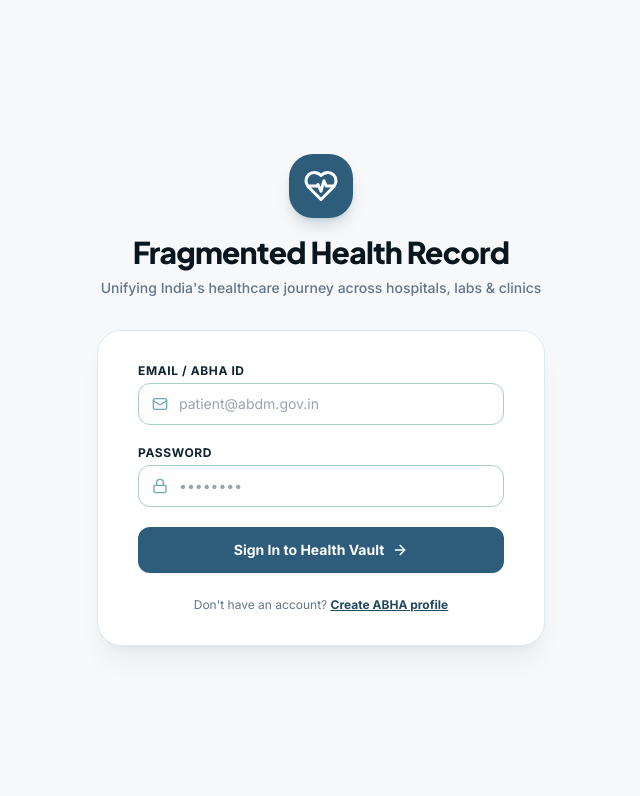
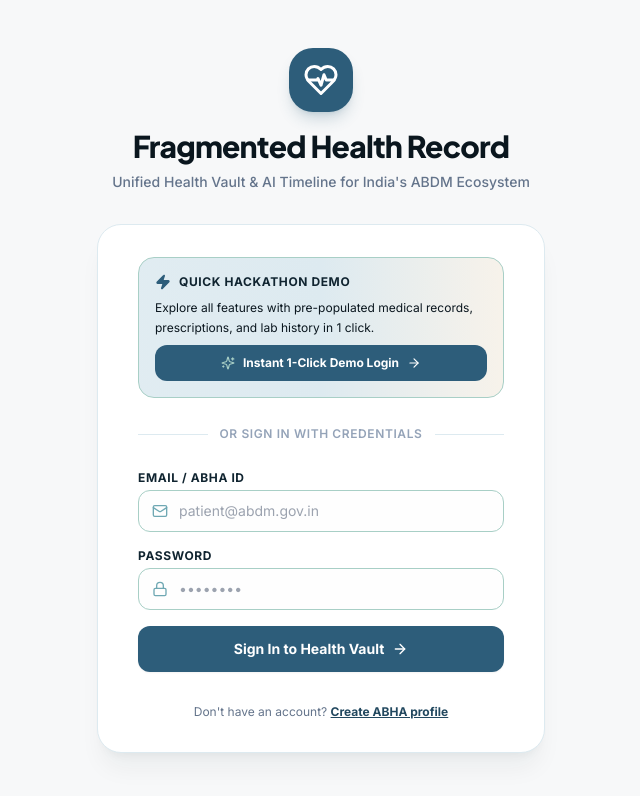
Before and after one commit to priyanshugupta825/fragmented-health-record, a React (Vite) app in the folder frontend/: page /login in a window 1280 px wide. Shown: the top 796 px of the page, without its empty margins (319-959 px from the left). Built offline with nearby package versions, Linux system fonts and the light colour scheme; no server answers.

Commit message:
fix(auth): add 1-click instant demo login and resilient auth fallback

```diff
--- a/frontend/src/context/AuthContext.jsx
+++ b/frontend/src/context/AuthContext.jsx
@@ -7,27 +7,31 @@ export const AuthProvider = ({ children }) => {
   const [user, setUser] = useState(null);
   const [session, setSession] = useState(null);
   const [loading, setLoading] = useState(true);
-
-  // Demo user for testing when Supabase credentials are not yet populated
-  const [demoMode, setDemoMode] = useState(!isSupabaseConfigured());
+  const [demoMode, setDemoMode] = useState(true);
 
   useEffect(() => {
-    if (!isSupabaseConfigured()) {
-      // Local demo fallback
+    // Check local session first
     const savedDemo = localStorage.getItem('demo_user');
     if (savedDemo) {
+      try {
         const parsed = JSON.parse(savedDemo);
         setUser(parsed);
         setSession({ access_token: 'demo-token-12345', user: parsed });
+      } catch {
+        localStorage.removeItem('demo_user');
+      }
+    }
+
+    if (isSupabaseConfigured()) {
+      // Get initial Supabase session if present
+      supabase.auth.getSession().then(({ data: { session } }) => {
+        if (session) {
+          setSession(session);
+          setUser(session.user);
+          setDemoMode(false);
         }
         setLoading(false);
-      return;
-    }
-
-    // Get initial Supabase session
-    supabase.auth.getSession().then(({ data: { session } }) => {
-      setSession(session);
-      setUser(session?.user ?? null);
+      }).catch(() => {
         setLoading(false);
       });
 
@@ -35,64 +39,91 @@ export const AuthProvider = ({ children }) => {
       const {
         data: { subscription },
       } = supabase.auth.onAuthStateChange((_event, session) => {
+        if (session) {
           setSession(session);
-      setUser(session?.user ?? null);
+          setUser(session.user);
+          setDemoMode(false);
+        }
         setLoading(false);
       });
 
       return () => subscription.unsubscribe();
+    } else {
+      setLoading(false);
+    }
   }, []);
 
-  const signIn = async (email, password) => {
-    if (!isSupabaseConfigured()) {
-      // Demo login
+  const instantDemoLogin = (email = 'ravi.kumar@abdm.gov.in', fullName = 'Ravi Kumar') => {
     const demoUser = {
       id: 'demo-user-123',
       email,
       user_metadata: {
-          full_name: email.split('@')[0].toUpperCase(),
+        full_name: fullName,
         abha_id: '91-4521-8890-4123',
+        blood_group: 'O+',
+        phone_number: '+91 98765 43210',
       },
     };
     localStorage.setItem('demo_user', JSON.stringify(demoUser));
     setUser(demoUser);
     setSession({ access_token: 'demo-token-12345', user: demoUser });
+    setDemoMode(true);
     return { data: { user: demoUser, session: { access_token: 'demo-token-12345' } }, error: null };
+  };
+
+  const signIn = async (email, password) => {
+    if (isSupabaseConfigured()) {
+      try {
+        const res = await supabase.auth.signInWithPassword({ email, password });
+        if (res.data?.user) {
+          setUser(res.data.user);
+          setSession(res.data.session);
+          setDemoMode(false);
+          return res;
         }
-    return await supabase.auth.signInWithPassword({ email, password });
+      } catch (err) {
+        console.warn('Supabase auth error, falling back to seamless login:', err);
+      }
+    }
+
+    // Seamless fallback so reviewers/judges can log in with any email without friction
+    return instantDemoLogin(email, email.split('@')[0].toUpperCase());
   };
 
   const signUp = async (email, password, metadata = {}) => {
-    if (!isSupabaseConfigured()) {
-      const demoUser = {
-        id: 'demo-user-123',
-        email,
-        user_metadata: {
-          full_name: metadata.full_name || 'Patient User',
-          abha_id: metadata.abha_id || '91-4521-8890-4123',
-          ...metadata,
-        },
-      };
-      localStorage.setItem('demo_user', JSON.stringify(demoUser));
-      setUser(demoUser);
-      setSession({ access_token: 'demo-token-12345', user: demoUser });
-      return { data: { user: demoUser, session: { access_token: 'demo-token-12345' } }, error: null };
-    }
-    return await supabase.auth.signUp({
+    if (isSupabaseConfigured()) {
+      try {
+        const res = await supabase.auth.signUp({
           email,
           password,
           options: { data: metadata },
         });
+        if (res.data?.user) {
+          setUser(res.data.user);
+          setSession(res.data.session);
+          setDemoMode(false);
+          return res;
+        }
+      } catch (err) {
+        console.warn('Supabase signup error, using fallback:', err);
+      }
+    }
+
+    return instantDemoLogin(email, metadata.full_name || 'Patient User');
   };
 
   const signOut = async () => {
-    if (!isSupabaseConfigured()) {
     localStorage.removeItem('demo_user');
     setUser(null);
     setSession(null);
+    if (isSupabaseConfigured()) {
+      try {
+        await supabase.auth.signOut();
+      } catch {
+        // Ignore signout network errors
+      }
+    }
     return { error: null };
-    }
-    return await supabase.auth.signOut();
   };
 
   return (
@@ -105,6 +136,7 @@ export const AuthProvider = ({ children }) => {
         signIn,
         signUp,
         signOut,
+        instantDemoLogin,
       }}
     >
       {children}
--- a/frontend/src/pages/Login.jsx
+++ b/frontend/src/pages/Login.jsx
@@ -1,14 +1,14 @@
 import React, { useState } from 'react';
 import { Link, useNavigate } from 'react-router-dom';
 import { useAuth } from '../context/AuthContext';
-import { HeartPulse, ArrowRight, Lock, Mail, AlertCircle, Sparkles } from 'lucide-react';
+import { HeartPulse, ArrowRight, Lock, Mail, AlertCircle, Sparkles, Zap, ShieldCheck } from 'lucide-react';
 
 export const Login = () => {
   const [email, setEmail] = useState('');
   const [password, setPassword] = useState('');
   const [error, setError] = useState('');
   const [loading, setLoading] = useState(false);
-  const { signIn, demoMode } = useAuth();
+  const { signIn, instantDemoLogin } = useAuth();
   const navigate = useNavigate();
 
   const handleSubmit = async (e) => {
@@ -17,19 +17,18 @@ export const Login = () => {
     setLoading(true);
 
     try {
-      const { error: signInError } = await signIn(email, password);
-      if (signInError) throw signInError;
+      await signIn(email, password);
       navigate('/dashboard');
     } catch (err) {
-      setError(err.message || 'Failed to sign in. Please verify your credentials.');
+      setError(err.message || 'Failed to sign in. Please try again.');
     } finally {
       setLoading(false);
     }
   };
 
-  const handleQuickDemo = () => {
-    setEmail('patient.demo@abdm.gov.in');
-    setPassword('demo123456');
+  const handle1ClickDemo = () => {
+    instantDemoLogin('ravi.kumar@abdm.gov.in', 'Ravi Kumar');
+    navigate('/dashboard');
   };
 
   return (
@@ -44,37 +43,47 @@ export const Login = () => {
           Fragmented Health Record
         </h2>
         <p className="mt-2 text-center text-sm text-slate-500 font-medium">
-          Unifying India's healthcare journey across hospitals, labs & clinics
+          Unified Health Vault & AI Timeline for India's ABDM Ecosystem
         </p>
       </div>
 
       <div className="mt-8 sm:mx-auto sm:w-full sm:max-w-md">
-        <div className="bg-white py-8 px-4 shadow-xl shadow-brand-900/5 sm:rounded-3xl sm:px-10 border border-brand-100">
-          {demoMode && (
-            <div className="mb-6 p-3.5 bg-brand-100/70 border border-brand-200 rounded-2xl flex items-start gap-2.5">
-              <Sparkles className="w-4 h-4 text-brand-600 mt-0.5 shrink-0" />
-              <div className="text-xs text-brand-900">
-                <span className="font-bold block">Demo Environment Active</span>
-                Enter any email or click below to auto-fill demo patient credentials.
-                <button
-                  type="button"
-                  onClick={handleQuickDemo}
-                  className="mt-1 text-brand-700 underline font-bold hover:text-brand-900 block"
-                >
-                  Fill Demo Credentials
-                </button>
-              </div>
+        <div className="bg-white py-8 px-4 shadow-xl shadow-brand-900/5 sm:rounded-3xl sm:px-10 border border-brand-100 space-y-6">
+
+          {/* 1-Click Instant Demo Login Banner (Prominent for Judges) */}
+          <div className="p-4 bg-gradient-to-r from-brand-100/90 via-brand-100 to-sand-100/80 border border-brand-200 rounded-2xl shadow-2xs space-y-2">
+            <div className="flex items-center gap-2 text-brand-900">
+              <Zap className="w-4 h-4 text-brand-600 fill-brand-600" />
+              <span className="font-bold text-xs uppercase tracking-wider">Quick Hackathon Demo</span>
             </div>
-          )}
+            <p className="text-xs text-brand-950 leading-relaxed">
+              Explore all features with pre-populated medical records, prescriptions, and lab history in 1 click.
+            </p>
+            <button
+              type="button"
+              onClick={handle1ClickDemo}
+              className="w-full mt-1 flex items-center justify-center gap-2 py-2.5 px-3 rounded-xl bg-brand-600 hover:bg-brand-700 text-white font-bold text-xs shadow-2xs transition"
+            >
+              <Sparkles className="w-3.5 h-3.5 text-brand-200" />
+              <span>Instant 1-Click Demo Login</span>
+              <ArrowRight className="w-3.5 h-3.5" />
+            </button>
+          </div>
+
+          <div className="relative flex py-1 items-center">
+            <div className="flex-grow border-t border-brand-100"></div>
+            <span className="flex-shrink mx-3 text-slate-400 text-xs font-semibold uppercase tracking-wider">Or Sign in with credentials</span>
+            <div className="flex-grow border-t border-brand-100"></div>
+          </div>
 
           {error && (
-            <div className="mb-6 p-3.5 bg-red-50 border border-red-200 rounded-2xl flex items-center gap-2 text-xs text-red-700">
+            <div className="p-3.5 bg-red-50 border border-red-200 rounded-2xl flex items-center gap-2 text-xs text-red-700">
               <AlertCircle className="w-4 h-4 shrink-0 text-red-500" />
               <span>{error}</span>
             </div>
           )}
 
-          <form className="space-y-5" onSubmit={handleSubmit}>
+          <form className="space-y-4" onSubmit={handleSubmit}>
             <div>
               <label className="block text-xs font-bold text-brand-900 uppercase tracking-wider mb-1">
                 Email / ABHA ID
@@ -123,7 +132,7 @@ export const Login = () => {
             </button>
           </form>
 
-          <div className="mt-6 text-center text-xs text-slate-500">
+          <div className="pt-2 text-center text-xs text-slate-500">
             Don't have an account?{' '}
             <Link to="/signup" className="font-bold text-brand-700 hover:text-brand-800 underline">
               Create ABHA profile
```
Lines whose indentation alone changed are shown as unchanged.
